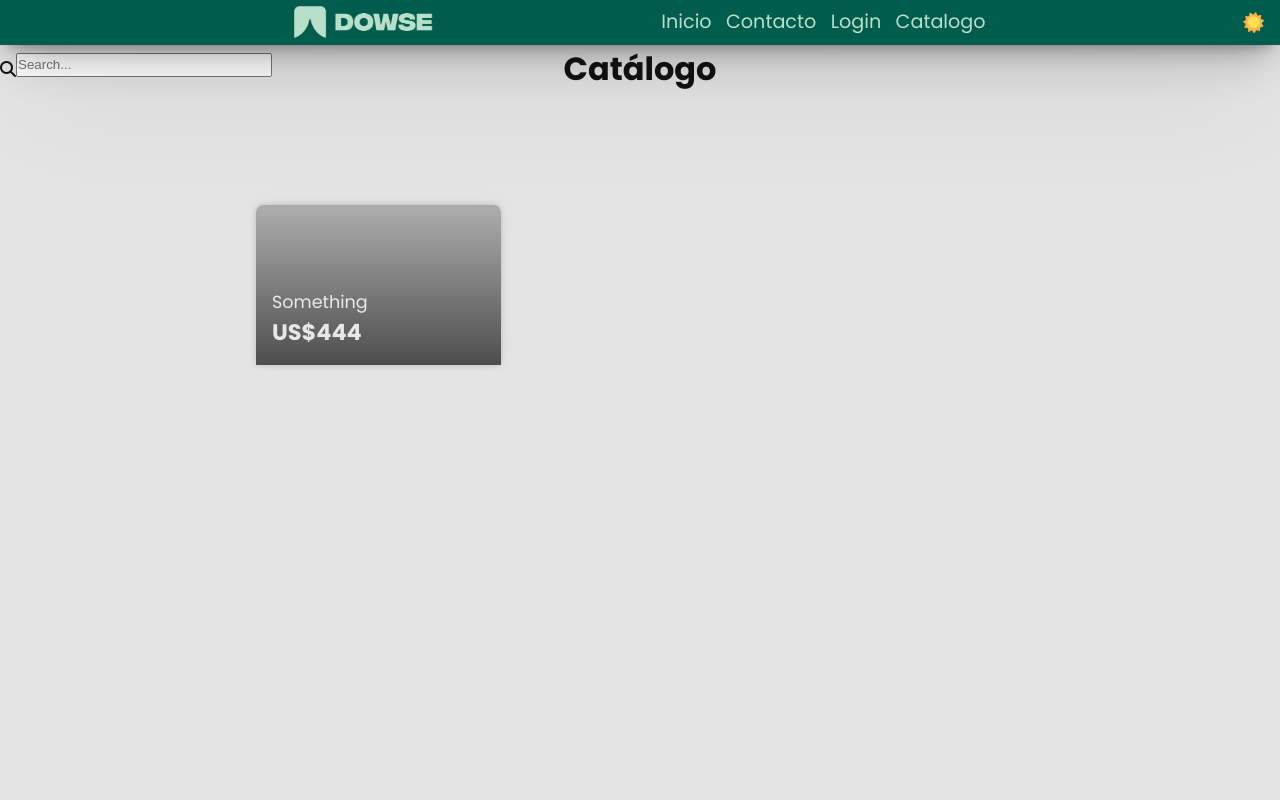
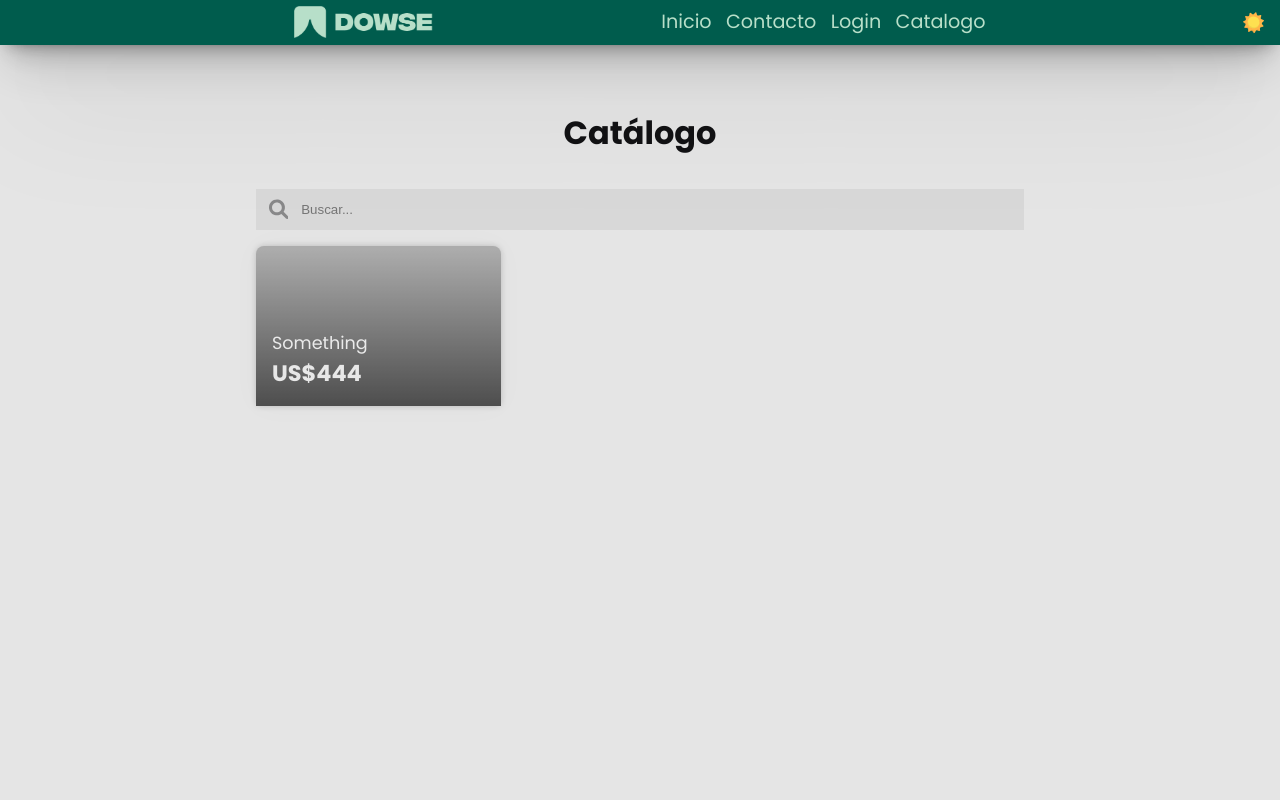
Before and after one commit to Omnitus2022/Proyecto-Omnitus, a PHP site: page /catalogo.php in a window 1280 px wide. Run offline with PHP 8.4, Linux system fonts and the light colour scheme; some libraries are stand-ins or nearby versions; grey boxes are pictures that could not be loaded.

Commit message:
navbar item hover fix, catalogo completo

```diff
--- a/catalogo.php
+++ b/catalogo.php
@@ -1,11 +1,14 @@
 <?php include('header.php') ?>
 <div class="main-wrapper" style="transform: scale(1); margin-top: 44.8px;">
     <div class="main-wrapper_container">
+
         <div class="front_page_cat">
 
             <h1 class="cat_title">Catálogo</h1>
-
-            <i class="fa-solid fa-magnifying-glass" id="lupa"></i><input type="text" placeholder="Search..." name="search" class="search">
+    <label class="searchbar">
+        <svg class="magnifier"
+            xmlns="http://www.w3.org/2000/svg" viewBox="0 0 512 512"><!--! Font Awesome Pro 6.1.2 by @fontawesome - https://fontawesome.com License - https://fontawesome.com/license (Commercial License) Copyright 2022 Fonticons, Inc. --><path d="M500.3 443.7l-119.7-119.7c27.22-40.41 40.65-90.9 33.46-144.7C401.8 87.79 326.8 13.32 235.2 1.723C99.01-15.51-15.51 99.01 1.724 235.2c11.6 91.64 86.08 166.7 177.6 178.9c53.8 7.189 104.3-6.236 144.7-33.46l119.7 119.7c15.62 15.62 40.95 15.62 56.57 0C515.9 484.7 515.9 459.3 500.3 443.7zM79.1 208c0-70.58 57.42-128 128-128s128 57.42 128 128c0 70.58-57.42 128-128 128S79.1 278.6 79.1 208z"/></svg>
+        <input type="text" placeholder="Buscar..." name="search" class="search"></label>
 
         </div>
 
@@ -26,7 +29,8 @@
                     <div class="card_cant--inputs"><input class="cant--inputs_prev" type="button" value="-"><input type="number" class="cant_cat cant--inputs_field" value="0"><input class="cant--inputs_next" type="button" value="+"></div>
                     <label>
                         <input type="button">
-                        <svg class="button_card" xmlns="http://www.w3.org/2000/svg" viewBox="0 0 576 512"><!--! Font Awesome Pro 6.1.2 by @fontawesome - https://fontawesome.com License - https://fontawesome.com/license (Commercial License) Copyright 2022 Fonticons, Inc. --><path d="M96 0C107.5 0 117.4 8.19 119.6 19.51L121.1 32H541.8C562.1 32 578.3 52.25 572.6 72.66L518.6 264.7C514.7 278.5 502.1 288 487.8 288H170.7L179.9 336H488C501.3 336 512 346.7 512 360C512 373.3 501.3 384 488 384H159.1C148.5 384 138.6 375.8 136.4 364.5L76.14 48H24C10.75 48 0 37.25 0 24C0 10.75 10.75 0 24 0H96zM128 464C128 437.5 149.5 416 176 416C202.5 416 224 437.5 224 464C224 490.5 202.5 512 176 512C149.5 512 128 490.5 128 464zM512 464C512 490.5 490.5 512 464 512C437.5 512 416 490.5 416 464C416 437.5 437.5 416 464 416C490.5 416 512 437.5 512 464z"/></svg>
+                        <svg class="button_card"
+                            xmlns="http://www.w3.org/2000/svg" viewBox="0 0 576 512"><!--! Font Awesome Pro 6.1.2 by @fontawesome - https://fontawesome.com License - https://fontawesome.com/license (Commercial License) Copyright 2022 Fonticons, Inc. --><path d="M96 0C107.5 0 117.4 8.19 119.6 19.51L121.1 32H541.8C562.1 32 578.3 52.25 572.6 72.66L518.6 264.7C514.7 278.5 502.1 288 487.8 288H170.7L179.9 336H488C501.3 336 512 346.7 512 360C512 373.3 501.3 384 488 384H159.1C148.5 384 138.6 375.8 136.4 364.5L76.14 48H24C10.75 48 0 37.25 0 24C0 10.75 10.75 0 24 0H96zM128 464C128 437.5 149.5 416 176 416C202.5 416 224 437.5 224 464C224 490.5 202.5 512 176 512C149.5 512 128 490.5 128 464zM512 464C512 490.5 490.5 512 464 512C437.5 512 416 490.5 416 464C416 437.5 437.5 416 464 416C490.5 416 512 437.5 512 464z"/></svg>
                     </label>
                     </div>
 
--- a/css/style.css
+++ b/css/style.css
@@ -75,7 +75,7 @@ nav {
   opacity: 1;
 }
 
-.nav__box--item:hover {
+.nav__box--item:hover * {
   color: var(--buttonTextColor);
   transition: 80ms;
 }
@@ -188,6 +188,7 @@ nav {
   transform-style: preserve-3d;
   z-index: 3;
   width: 40rem;
+
   margin: auto;
 }
 
@@ -430,26 +431,18 @@ nav {
 
 .front_page_cat {
   display: flex;
-  flex-direction: row;
-  justify-content: center;
+  flex-direction: column;
+  gap: 2rem;
+  align-items: center;
   margin-bottom: 8rem;
+  margin: 4rem 20% 1rem 20%;
 }
 
 .cat_title {
   color: var(--textColor);
   text-align: center;
   margin: auto;
-  position: absolute;
-}
-
-.search {
-  margin-right: auto;
-  margin-top: 0.5rem;
-  width: 20%;
-}
-
-.fa-magnifying-glass {
-  margin-top: 1rem;
+  display: block;
 }
 
 .filtro {
@@ -524,6 +517,7 @@ nav {
   cursor: pointer;
   aspect-ratio: 1/1;
   border: none;
+  color: var(--foregroundColor);
   background-color: white;
 }
 
@@ -539,10 +533,31 @@ nav {
   -moz-appearance: textfield;
   outline: none;
   border: none;
-
+  color: black;
   text-align: center;
 }
 
 input {
   color: var(--textColor);
 }
+.searchbar {
+  display: flex;
+  height: 2.6rem;
+  gap: 0.8rem;
+  width: 100%;
+  background-color: var(--shadowColor);
+  align-items: center;
+  padding: 0.5rem 0.8rem;
+}
+.search {
+  height: 2.6rem;
+  width: 100%;
+  background-color: transparent;
+  border: none;
+  outline: none;
+}
+.magnifier {
+  fill: var(--placeholderColor);
+  aspect-ratio: 1/1;
+  height: 80%;
+}
--- a/css/variables.css
+++ b/css/variables.css
@@ -2,15 +2,19 @@ body {
   --accentColor: #1b996e;
   --lightColor: #b8dfc9;
   --textColor: rgb(18, 18, 20);
+  --placeholderColor: rgb(18, 18, 20, 0.4);
   --backgroundColor: rgb(229, 229, 229);
   --foregroundColor: #005c4d;
   --buttonTextColor: rgb(229, 229, 229);
+  --shadowColor: rgba(0, 0, 0, 0.06);
 }
 .dark {
   --accentColor: #1b996e;
   --lightColor: #b8dfc9;
   --textColor: white;
+  --placeholderColor: rgb(255, 255, 255, 0.4);
   --backgroundColor: rgb(18, 18, 20);
   --foregroundColor: rgb(25, 26, 28);
   --buttonTextColor: white;
+  --shadowColor: rgba(0, 0, 0, 0.3);
 }
```
